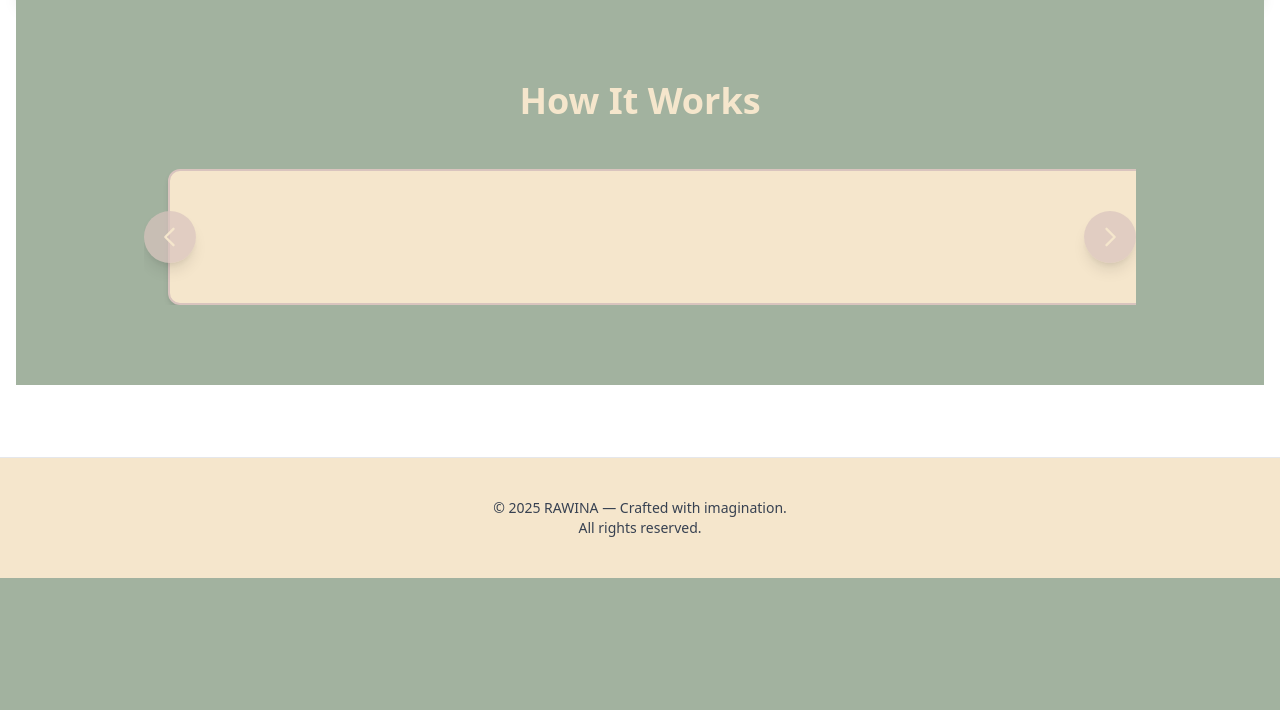
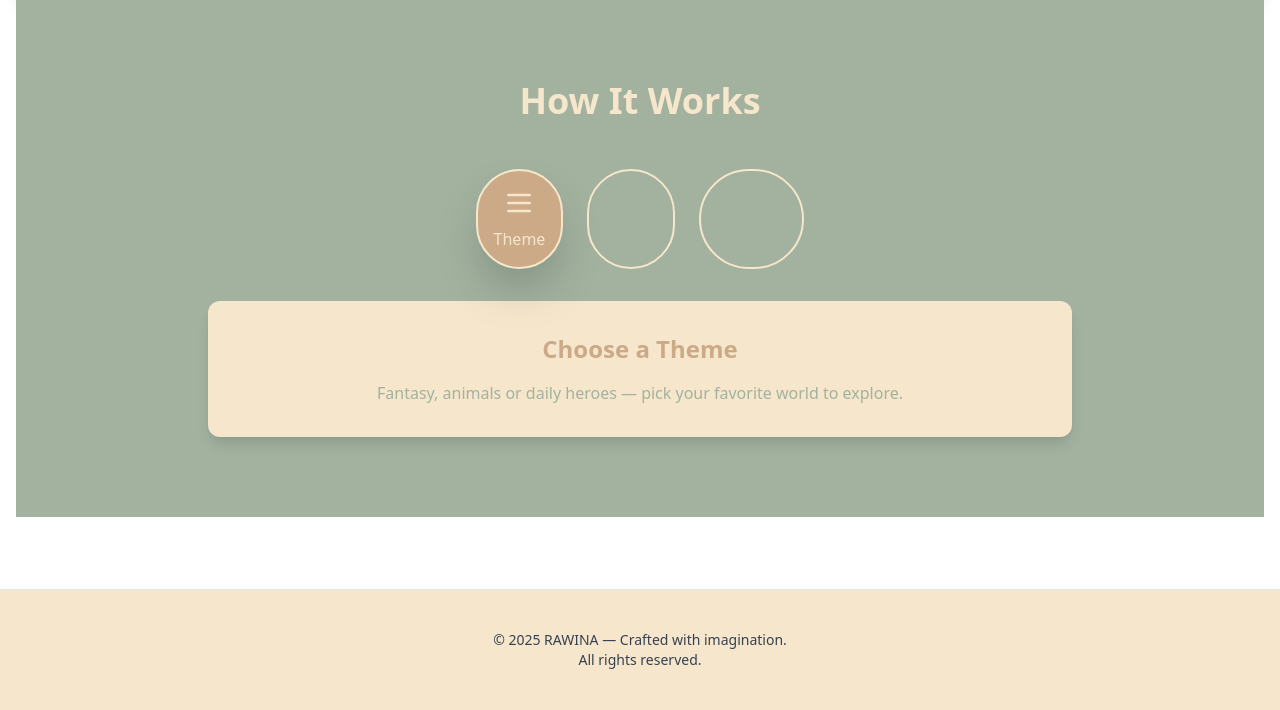
Before and after one commit to Khadaassi/Simplon_Rawina2.0, a Django app: page /home/ in a window 1280 px wide. Shown: the part 899-1609 px from the top of the page. Before the commit the page ends 1477 px from the top, so only its background shows below. Run offline with Django 5.2, Linux system fonts and the light colour scheme; style sheets or scripts are compiled from the project's sources; some libraries are stand-ins or nearby versions.

Commit message:
feat: Update home page layout and functionality; enhance user interaction with step buttons and panels for story creation

```diff
--- a/App/App/settings.py
+++ b/App/App/settings.py
@@ -10,7 +10,7 @@
 
 # Security
 SECRET_KEY = os.getenv("DJANGO_SECRET_KEY")
-DEBUG = os.getenv("DJANGO_DEBUG", "False").lower() in ("true", "1", "yes")
+DEBUG = True
 ALLOWED_HOSTS = os.getenv("ALLOWED_HOSTS", "").split(",")
 
 # Applications
--- a/App/user/templates/user/home.html
+++ b/App/user/templates/user/home.html
@@ -1,107 +1,107 @@
-{% extends 'theme/base.html' %}
+{% extends "theme/base.html" %}
 {% load static %}
 {% load i18n %}
 
-{% block title %}{% trans "Welcome to Rawina" %}{% endblock %}
+{% block title %}Rawina — {% trans "Welcome" %}{% endblock title %}
 
 {% block content %}
-
+<!-- Hero Section -->
 <section
   class="min-h-screen bg-sand-beige flex items-center justify-center px-6 py-16 shadow-lg border-y-4 border-sage-green bg-cover bg-center"
-  style="background-image: url('{% static 'images/forest_bg.png' %}')">
-
+  style="background-image: url({% static 'images/forest_bg.png' %});"
+>
   <div class="relative z-10 border-4 border-sage-green rounded-lg shadow-2xl p-8 text-center bg-sage-green backdrop-blur-sm">
-    <div class="flex justify-center mb-4">
-      <h1 class="text-5xl md:text-6xl font-bold leading-tight text-sand-beige drop-shadow-lg">
-        {% trans "Welcome to" %} <span class="text-light-sienna font-extrabold">Rawina</span>
-      </h1>
-    </div>
-    <p class="text-lg md:text-xl text-sand-beige font-light max-w-3xl mx-auto italic mt-4">
+    <h1 class="text-5xl md:text-6xl font-bold leading-tight text-sand-beige drop-shadow-lg">
+      {% trans "Welcome to" %} <span class="text-light-sienna font-extrabold">Rawina</span>
+    </h1>
+    <p class="mt-4 text-lg md:text-xl text-sand-beige font-light max-w-3xl mx-auto italic">
       {% trans "A storybook maker for little dreamers — where imagination meets storytelling." %}
     </p>
-    <div class="flex flex-col sm:flex-row justify-center gap-4 sm:gap-6 pt-8">
+    <div class="mt-8 flex flex-col sm:flex-row justify-center gap-4 sm:gap-6">
       <a href="{% url 'user:register' %}"
-         class="bg-light-sienna text-sand-beige px-8 py-4 rounded-full text-xl font-semibold shadow-lg hover:bg-amber-600 transition transform hover:scale-105">
+         class="bg-light-sienna text-sand-beige px-8 py-4 rounded-full text-xl font-semibold shadow-lg hover:bg-amber-600 transition transform hover:scale-105"
+      >
         {% trans "Sign Up" %}
       </a>
     </div>
   </div>
 </section>
 
+<!-- How It Works: Interactive Tabs -->
 <section class="bg-sage-green py-20">
-  <div class="max-w-5xl mx-auto px-4 text-center">
-    <h2 class="text-3xl md:text-4xl font-semibold text-sand-beige mb-12">{% trans "How It Works" %}</h2>
+  <div class="max-w-4xl mx-auto px-4 text-center">
+    <h2 class="mb-12 text-4xl font-semibold text-sand-beige">{% trans "How It Works" %}</h2>
 
-    <div class="relative overflow-hidden w-full">
-      <div id="carousel-container" class="flex transition-transform duration-500 w-[300%]">
-        <div class="w-full px-6 shrink-0">
-          <div class="bg-sand-beige border-2 border-antique-rose rounded-xl shadow-md p-8 flex flex-col items-center space-y-4">
-            <h3 class="text-xl font-bold text-light-sienna">{% trans "Choose a Theme" %}</h3>
-            <p class="text-sage-green text-base">{% trans "Fantasy, animals, or daily heroes — pick your favorite world to explore." %}</p>
-          </div>
-        </div>
-        <div class="w-full px-6 shrink-0">
-          <div class="bg-sand-beige border-2 border-antique-rose rounded-xl shadow-md p-8 flex flex-col items-center space-y-4">
-            <h3 class="text-xl font-bold text-light-sienna">{% trans "Add some details" %}</h3>
-            <p class="text-sage-green text-base">{% trans "Rawina will ask a few questions to get your imagination flowing." %}</p>
-          </div>
-        </div>
-        <div class="w-full px-6 shrink-0">
-          <div class="bg-sand-beige border-2 border-antique-rose rounded-xl shadow-md p-8 flex flex-col items-center space-y-4">
-            <h3 class="text-xl font-bold text-light-sienna">{% trans "Get Your Story" %}</h3>
-            <p class="text-sage-green text-base">{% trans "Your story is generated — ready to read, listen to, or download!" %}</p>
-          </div>
-        </div>
+    <!-- Step Buttons -->
+    <div id="steps" class="flex justify-center space-x-6 mb-8">
+      <button data-step="0"
+              class="step-btn flex flex-col items-center p-4 rounded-full border-2 border-sand-beige text-sage-green transition">
+        <svg xmlns="http://www.w3.org/2000/svg" class="h-8 w-8 mb-2 text-sage-green" fill="none" viewBox="0 0 24 24" stroke="currentColor">
+          <path stroke-linecap="round" stroke-linejoin="round" stroke-width="2" d="M4 6h16M4 12h16M4 18h16"/>
+        </svg>
+        <span class="font-medium">{% trans "Theme" %}</span>
+      </button>
+      <button data-step="1"
+              class="step-btn flex flex-col items-center p-4 rounded-full border-2 border-sand-beige text-sage-green transition">
+        <svg xmlns="http://www.w3.org/2000/svg" class="h-8 w-8 mb-2 text-sage-green" fill="none" viewBox="0 0 24 24" stroke="currentColor">
+          <path stroke-linecap="round" stroke-linejoin="round" stroke-width="2"
+                d="M12 8c1.657 0 3-1.343 3-3S13.657 2 12 2 9 3.343 9 5s1.343 3 3 3zM6 20v-2a4 4 0 014-4h4a4 4 0 014 4v2"/>
+        </svg>
+        <span class="font-medium">{% trans "Details" %}</span>
+      </button>
+      <button data-step="2"
+              class="step-btn flex flex-col items-center p-4 rounded-full border-2 border-sand-beige text-sage-green transition">
+        <svg xmlns="http://www.w3.org/2000/svg" class="h-8 w-8 mb-2 text-sage-green" fill="none" viewBox="0 0 24 24" stroke="currentColor">
+          <path stroke-linecap="round" stroke-linejoin="round" stroke-width="2" d="M5 13l4 4L19 7"/>
+        </svg>
+        <span class="font-medium">{% trans "Generate" %}</span>
+      </button>
+    </div>
+
+    <!-- Panels -->
+    <div id="panels" class="space-y-8">
+      <div data-panel="0" class="panel bg-sand-beige rounded-xl p-8 shadow-lg transition duration-500">
+        <h3 class="text-2xl font-bold text-light-sienna mb-4">{% trans "Choose a Theme" %}</h3>
+        <p class="text-sage-green">
+          {% trans "Fantasy, animals or daily heroes — pick your favorite world to explore." %}
+        </p>
       </div>
-
-      <button id="prev-btn" class="absolute top-1/2 left-0 -translate-y-1/2 bg-antique-rose/70 p-3 rounded-full shadow-lg hover:bg-antique-rose transition">
-        <svg xmlns="http://www.w3.org/2000/svg" class="h-7 w-7 text-sand-beige" fill="none" viewBox="0 0 24 24" stroke="currentColor">
-          <path stroke-linecap="round" stroke-linejoin="round" stroke-width="2" d="M15 19l-7-7 7-7"/>
-        </svg>
-      </button>
-      <button id="next-btn" class="absolute top-1/2 right-0 -translate-y-1/2 bg-antique-rose/70 p-3 rounded-full shadow-lg hover:bg-antique-rose transition">
-        <svg xmlns="http://www.w3.org/2000/svg" class="h-7 w-7 text-sand-beige" fill="none" viewBox="0 0 24 24" stroke="currentColor">
-          <path stroke-linecap="round" stroke-linejoin="round" stroke-width="2" d="M9 5l7 7-7 7"/>
-        </svg>
-      </button>
+      <div data-panel="1" class="panel hidden bg-sand-beige rounded-xl p-8 shadow-lg transition duration-500">
+        <h3 class="text-2xl font-bold text-light-sienna mb-4">{% trans "Add Some Details" %}</h3>
+        <p class="text-sage-green">
+          {% trans "Answer a few fun questions to shape your story’s hero and setting." %}
+        </p>
+      </div>
+      <div data-panel="2" class="panel hidden bg-sand-beige rounded-xl p-8 shadow-lg transition duration-500">
+        <h3 class="text-2xl font-bold text-light-sienna mb-4">{% trans "Get Your Story" %}</h3>
+        <p class="text-sage-green">
+          {% trans "Your story is generated — ready to read, listen to, or download!" %}
+        </p>
+      </div>
     </div>
   </div>
 </section>
 
 <script>
   document.addEventListener('DOMContentLoaded', () => {
-    const container = document.getElementById('carousel-container');
-    const prevBtn = document.getElementById('prev-btn');
-    const nextBtn = document.getElementById('next-btn');
+    const buttons = document.querySelectorAll('.step-btn');
+    const panels  = document.querySelectorAll('.panel');
 
-    if (!container) return;
-
-    const totalItems = container.children.length;
-    let currentIndex = 0;
-
-    if (totalItems <= 1) {
-      prevBtn.style.display = 'none';
-      nextBtn.style.display = 'none';
-      return;
+    function activate(step) {
+      panels.forEach(p => p.classList.add('hidden'));
+      document.querySelector(`[data-panel="${step}"]`).classList.remove('hidden');
+      buttons.forEach(b => {
+        b.classList.remove('bg-light-sienna','border-sage-green','shadow-2xl','text-sand-beige');
+        b.classList.add('border-sand-beige','text-sage-green');
+        b.querySelector('svg').classList.remove('text-sand-beige');
+      });
+      const btn = document.querySelector(`.step-btn[data-step="${step}"]`);
+      btn.classList.add('bg-light-sienna','border-sage-green','shadow-2xl','text-sand-beige');
+      btn.querySelector('svg').classList.add('text-sand-beige');
     }
 
-    function updateCarousel() {
-      container.style.width = `${totalItems * 100}%`;
-      container.style.transform = `translateX(-${currentIndex * (100 / totalItems)}%)`;
-    }
-
-    prevBtn.addEventListener('click', () => {
-      currentIndex = (currentIndex === 0) ? totalItems - 1 : currentIndex - 1;
-      updateCarousel();
-    });
-
-    nextBtn.addEventListener('click', () => {
-      currentIndex = (currentIndex === totalItems - 1) ? 0 : currentIndex + 1;
-      updateCarousel();
-    });
-
-    updateCarousel();
+    buttons.forEach(btn => btn.addEventListener('click', () => activate(btn.dataset.step)));
+    activate(0);
   });
 </script>
-
-{% endblock %}
+{% endblock content %}
```
Also changed, not shown: App/locale/fr/LC_MESSAGES/django.po, 1 other file.
